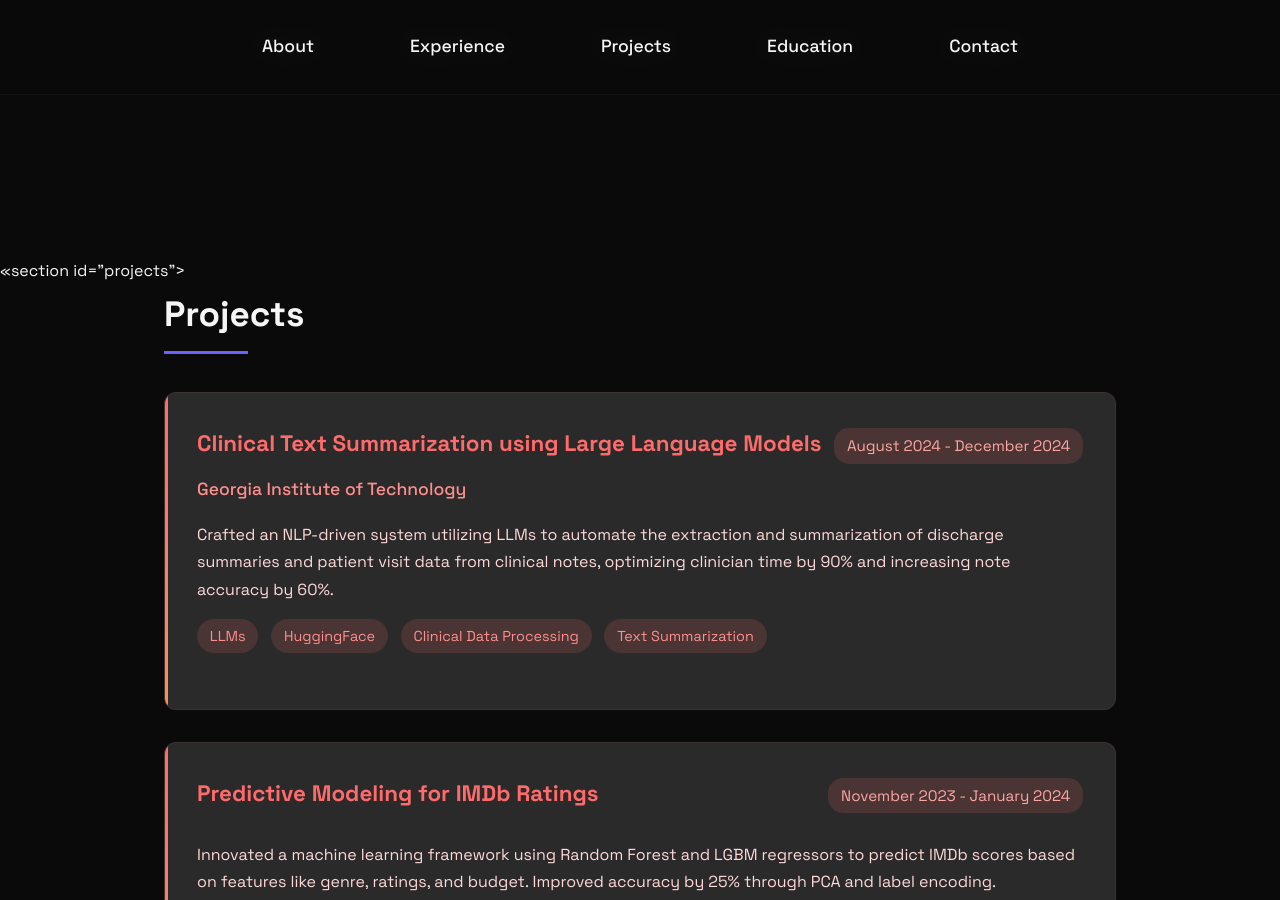
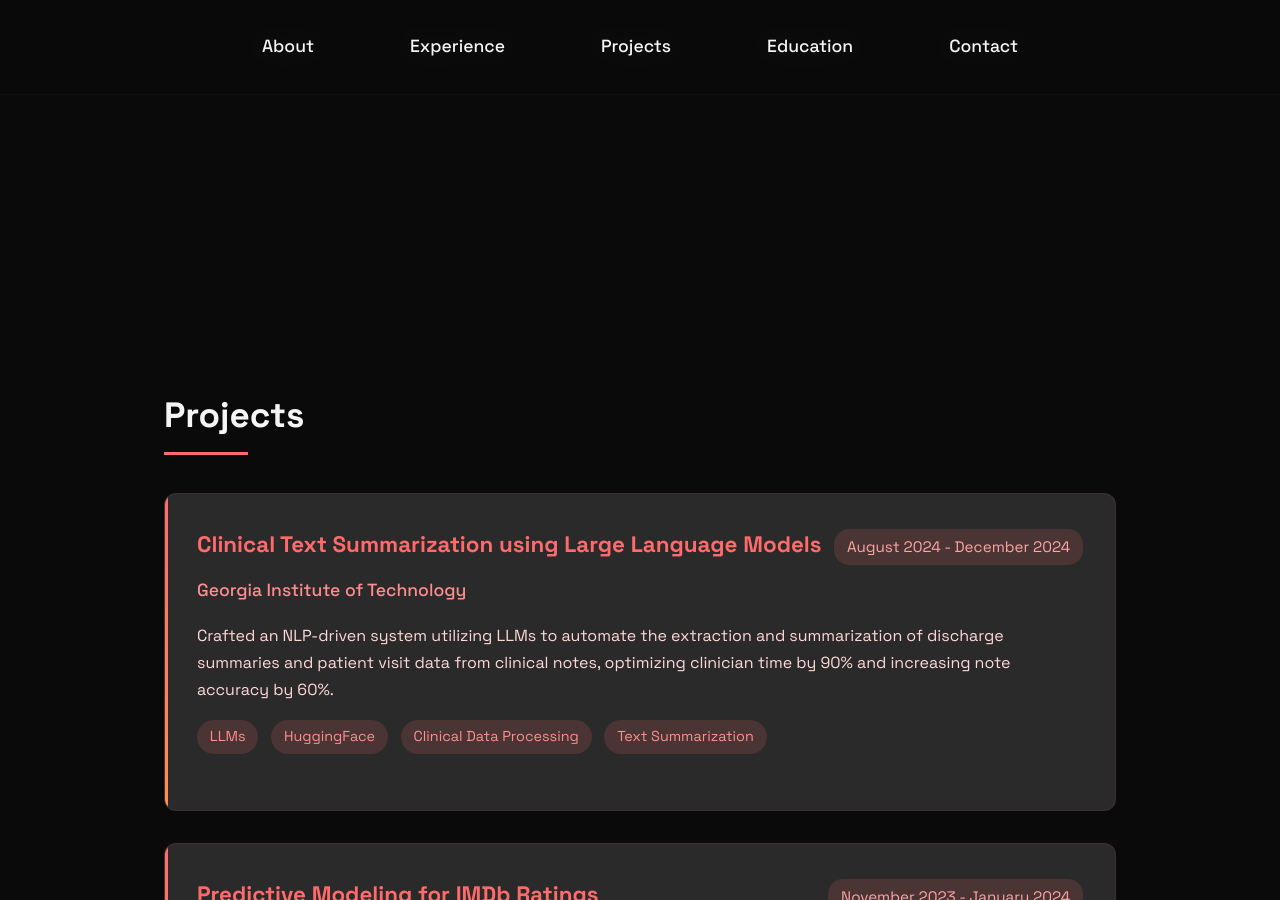
Before and after one commit to anubhav-mathur/anubhav-mathur.github.io, a Jekyll site: the page built from index.md, in a window 1280 px wide and 900 px high, scrolled down 2285 px. Built offline with Jekyll 4.4.1, drawn with Linux system fonts in a browser that asks for light colours.

```diff
--- a/index.md
+++ b/index.md
@@ -61,7 +61,7 @@
   </div>
 </section>
 
-<<section id="projects">
+<section id="projects">
   <div class="section-content">
     <h2>Projects</h2>
     <div class="project-card">
```
